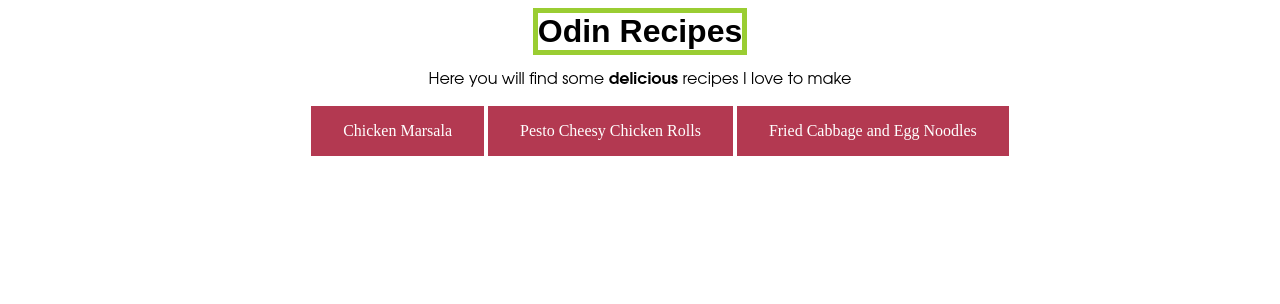
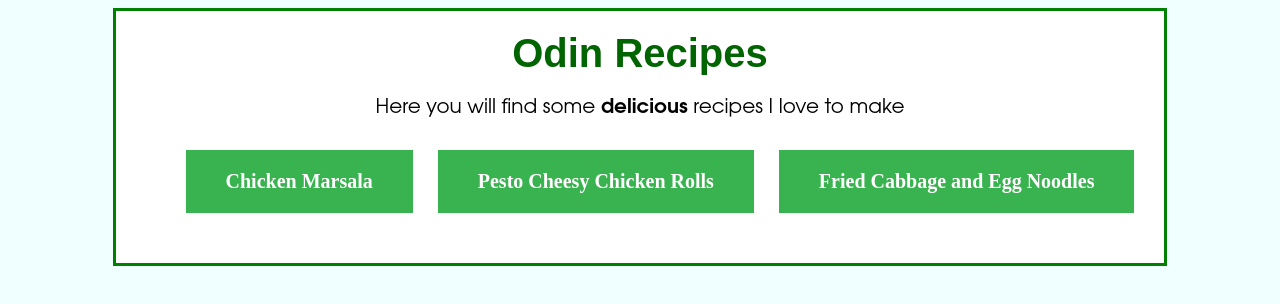
Before and after one commit to OlYeromin/odin-recipes, a plain HTML site: page index.html in a window 1280 px wide. Drawn offline with Linux system fonts and the light colour scheme.

Commit message:
Fit the page content into a centered card.
Introduced a div container into index.html that frames all the page content.
Added a "recipe-card" class to which the div container belongs. Set style
for it in the styles.css file: white background, green border, centered in
the page (using "margin: 0 auto"), the frame has the width of the content
inside of it (using "width: fit-content").

To make the h1 work incorrectly, created a descendant combinator.

Also changed the font-weight and margin of the link selector "a" so the
list from index.page doesn't look like a continuous shape.

```diff
--- a/index.html
+++ b/index.html
@@ -8,6 +8,7 @@
     <title>Oleksii's Recipes</title>
 </head>
 <body>
+    <div class="recipe-card">
         <h1 align="center">Odin Recipes</h1>
         <p align="center">Here you will find some <strong>delicious</strong> recipes I love to make</p>
         <div id="hlist">
@@ -17,5 +18,6 @@
                 <li><a href="noodles.html">Fried Cabbage and Egg Noodles</a></li>
             </ul>
         </div>
+    </div>
 </body>
 </html>
--- a/styles.css
+++ b/styles.css
@@ -1,10 +1,22 @@
-h1 {
+body {
+    background-color: azure;
+}
+
+.recipe-card {
+    background-color: white;
+    border: solid 3px green;
+    box-sizing: content-box;
+    padding: 20px;
+    margin: 0 auto;
+    width: fit-content;
+    font-size: 20px;
+}
+
+.recipe-card h1 {
     margin: auto;
+    color: darkgreen;
     text-align: center;
-    box-sizing: content-box;
-    border: solid yellowgreen 5px;
     font-family: sans-serif;
-    width: fit-content;;
 }
 
 img {
@@ -35,14 +47,16 @@ p {
 }
 
 a {
-    background-color: rgb(179 57 81);
+    background-color: rgb(57, 179, 79);
     color: #fff;
+    font-weight:bold;
     text-decoration: none;
     padding: 1em 2em;
     display: inline-block;
+    margin: 0.5em;
 }
 
 a:hover {
-    background-color: rgb(79, 33, 48);
+    background-color: rgb(33, 79, 35);
     color: #fff;
 }
```
Lines whose indentation alone changed are shown as unchanged.
